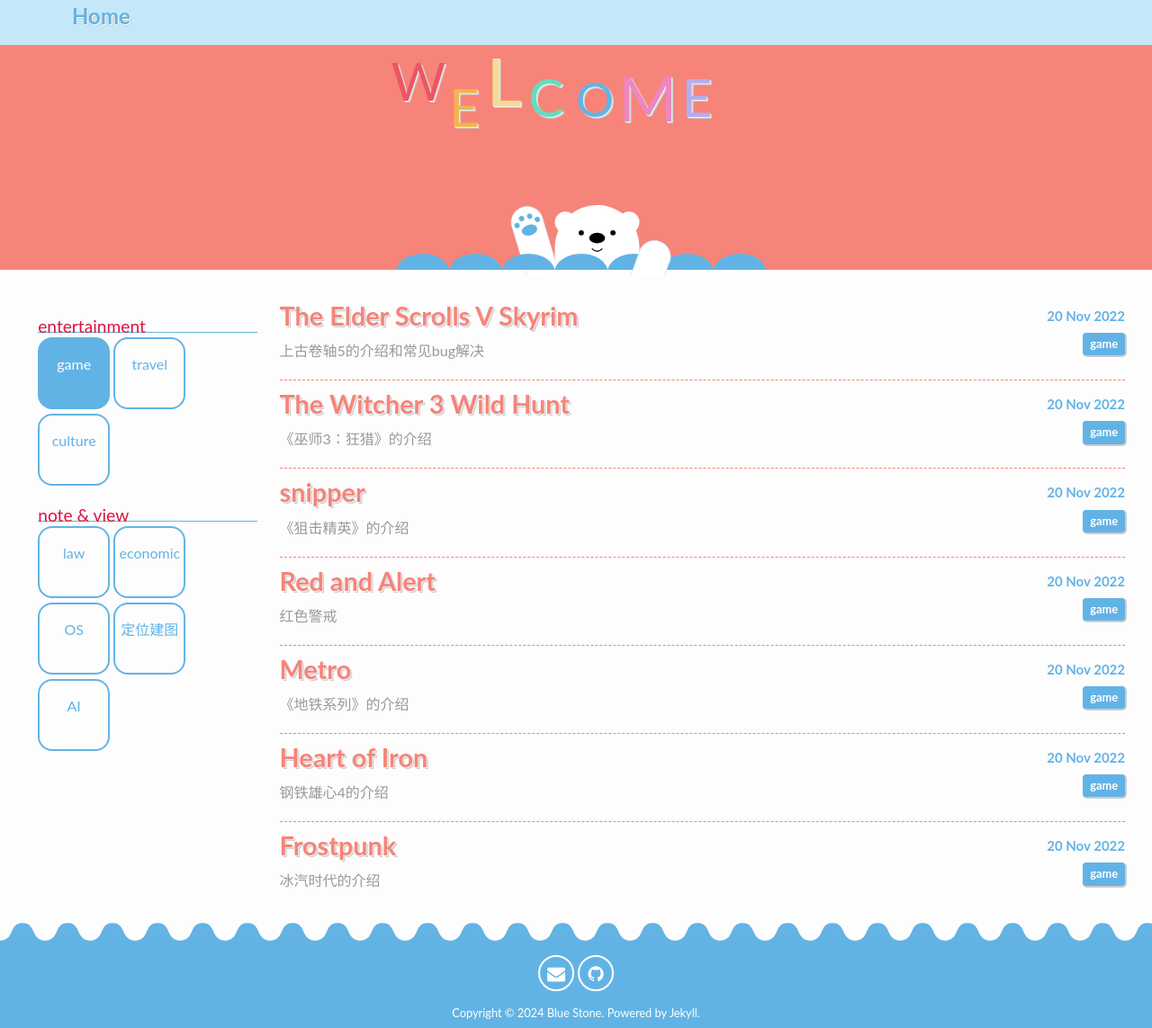
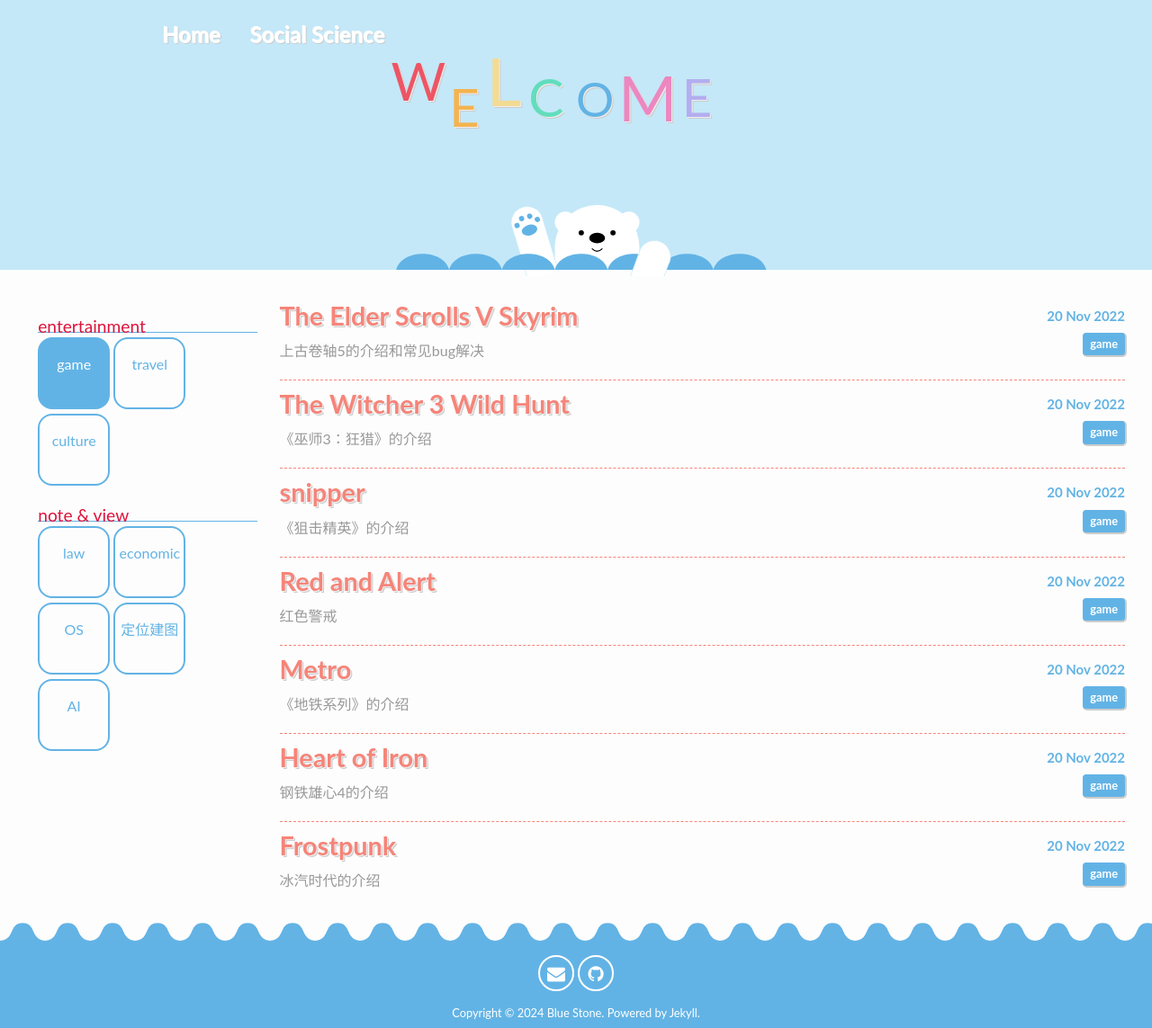
Before and after one commit to blue-stone-j/blue-stone-s, a Jekyll site: the page built from index.html, in a window 1280 px wide. Shown: the whole page at 90% size. Built offline with Jekyll 4.4.1, drawn with Linux system fonts in a browser that asks for light colours; comment, search, counter and statistics services are not loaded.

Commit message:
update UI

```diff
--- a/_includes/header.html
+++ b/_includes/header.html
@@ -1,7 +1,9 @@
 <header id="header">
+  <div class="wrapper" style="margin-top: 20px;"></div>
   <div class="wrapper">
     <nav>
-      <a href="http://blue-stone-w.top/">Home</a>
+      <a href="http://blue-stone-w.top/" style="color: #FFF;margin-left:100px;" target= "_blank">Home</a>
+      <a href=" https://social.blue-stone-w.top/" style="color: #FFF; margin-left:30px;" target= "_blank">Social Science</a>
     </nav>
   </div>
 </header>
--- a/assets/_sass/_layout.scss
+++ b/assets/_sass/_layout.scss
@@ -27,9 +27,9 @@
 
 #header {
   background-color: $light-blue;
-  font-size: 20px;
+  font-size: 10px;
   height: 50px;
-  margin-top: -40px;
+  margin-top: -20px;
 }
 
 /**
@@ -37,7 +37,7 @@
  */
 
 #banner {
-  background-color: $light-red;
+  background-color: $light-blue;
   padding-bottom: 0;
   height: 250px;
   // overflow: hidden;
```
